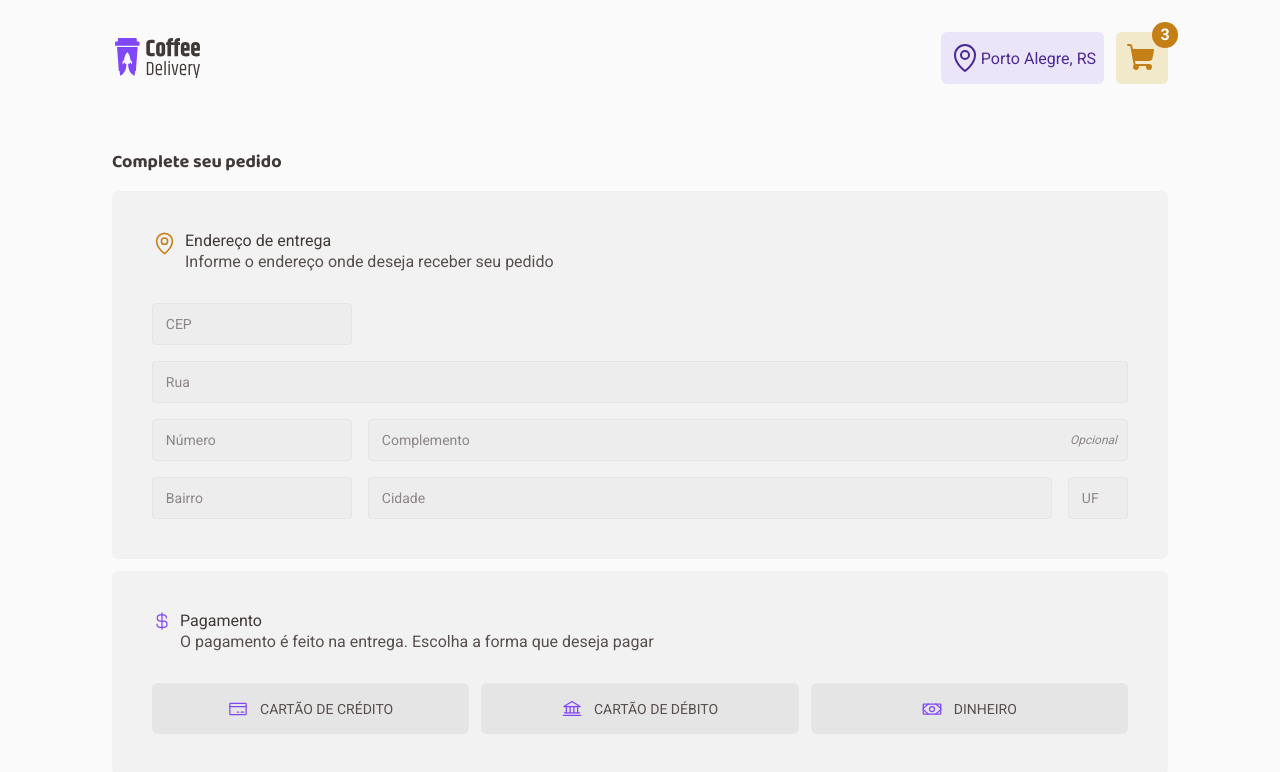
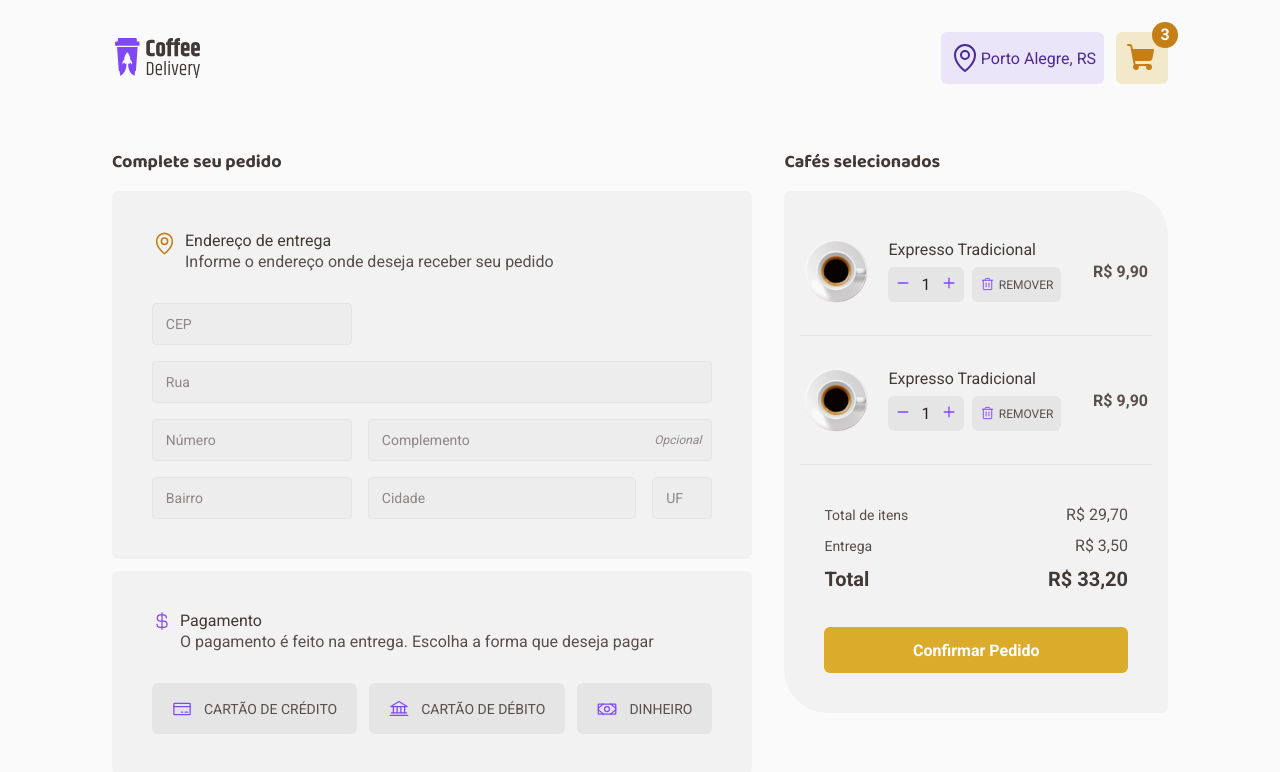
Before and after one commit to thyago608/coffee-delivery, a React (Vite) app: page /checkout in a window 1280 px wide. Shown: the top 772 px of the page. Built offline with nearby package versions, Linux system fonts and the light colour scheme.

Commit message:
Styled Page Checkout

```diff
--- a/src/components/CartItem/index.tsx
+++ b/src/components/CartItem/index.tsx
@@ -18,7 +18,7 @@ export function CartItem() {
         <AmountContainer>
           <AmountButtons />
           <RemoveButton>
-            <Trash size={20} />
+            <Trash size={15} />
             Remover
           </RemoveButton>
         </AmountContainer>
--- a/src/components/CartItem/styles.ts
+++ b/src/components/CartItem/styles.ts
@@ -7,6 +7,11 @@ export const Container = styled.div`
   display: flex;
   align-items: center;
   gap: 1.25rem;
+
+  img {
+    width: 64px;
+    height: 64px;
+  }
 `
 
 export const Title = styled.span`
@@ -17,6 +22,7 @@ export const AmountContainer = styled.div`
   margin-top: 0.5rem;
   display: flex;
   gap: 0.5rem;
+  flex-wrap: wrap;
 `
 
 export const RemoveButton = styled.button`
@@ -29,6 +35,7 @@ export const RemoveButton = styled.button`
   gap: 0.25rem;
 
   color: ${(props) => props.theme.colors['base-text']};
+  font-size: 0.75rem;
   text-transform: uppercase;
 
   transition: background 0.3s ease;
--- a/src/pages/Checkout/index.tsx
+++ b/src/pages/Checkout/index.tsx
@@ -1,6 +1,7 @@
 import { MapPin, CreditCard, Money, Bank, CurrencyDollar } from 'phosphor-react'
 import { Input } from 'components/Input'
 import { PaymentButton } from 'components/PaymentButton'
+import { CartItem } from 'components/CartItem'
 import {
   Main,
   CompleteOrder,
@@ -12,6 +13,11 @@ import {
   InputBlock,
   PaymentContainer,
   OptionsPayment,
+  CoffeeSelections,
+  CoffeeList,
+  CartItemContainer,
+  Totals,
+  ConfirmOrder,
 } from './styles'
 
 export function Checkout() {
@@ -81,6 +87,38 @@ export function Checkout() {
           </OptionsPayment>
         </PaymentContainer>
       </CompleteOrder>
+
+      <CoffeeSelections>
+        <header>
+          <h2>Cafés selecionados</h2>
+        </header>
+        <CoffeeList>
+          <CartItemContainer>
+            <CartItem />
+          </CartItemContainer>
+          <CartItemContainer>
+            <CartItem />
+          </CartItemContainer>
+        </CoffeeList>
+        <Totals>
+          <label>
+            Total de itens
+            <span>R$ 29,70</span>
+          </label>
+
+          <label>
+            Entrega
+            <span>R$ 3,50</span>
+          </label>
+
+          <label>
+            Total
+            <span>R$ 33,20</span>
+          </label>
+
+          <ConfirmOrder>Confirmar Pedido</ConfirmOrder>
+        </Totals>
+      </CoffeeSelections>
     </Main>
   )
 }
--- a/src/pages/Checkout/styles.ts
+++ b/src/pages/Checkout/styles.ts
@@ -6,8 +6,15 @@ export const Main = styled.main`
 
   padding: 2rem 1rem;
 
+  display: grid;
+  gap: 2rem;
+
   @media (min-width: 768px) {
     padding: 2rem;
+  }
+
+  @media (min-width: 1024px) {
+    grid-template-columns: repeat(2, 1fr);
   }
 `
 
@@ -92,7 +99,7 @@ export const PaymentContainer = styled.div`
 `
 
 export const OptionsPayment = styled.div`
-  margin-top: 32px;
+  margin-top: 2rem;
 
   display: flex;
   flex-direction: column;
@@ -102,3 +109,84 @@ export const OptionsPayment = styled.div`
     flex-direction: row;
   }
 `
+
+export const CoffeeSelections = styled.section`
+  > header h2 {
+    color: ${(props) => props.theme.colors['base-subtitle']};
+    font-size: 1.125rem;
+    font-family: 'Baloo 2';
+  }
+`
+
+export const CoffeeList = styled.div`
+  margin-top: 0.9375rem;
+  background: ${(props) => props.theme.colors['base-card']};
+  padding: 2.5rem;
+
+  border-radius: 6px 44px 0 0;
+
+  @media (min-width: 1024px) {
+    padding: 2.5rem 1rem;
+  }
+`
+
+export const CartItemContainer = styled.div`
+  padding-bottom: 1.5rem;
+  border-bottom: 1px solid ${(props) => props.theme.colors['base-button']};
+
+  & + & {
+    padding-top: 1.5rem;
+  }
+`
+
+export const Totals = styled.div`
+  border-radius: 0 0 6px 44px;
+  background: ${(props) => props.theme.colors['base-card']};
+  padding: 0 2.5rem 2.5rem;
+  position: relative;
+  display: flex;
+  flex-direction: column;
+  gap: 0.75rem;
+
+  label {
+    color: ${(props) => props.theme.colors['base-text']};
+    font-size: 0.875rem;
+
+    display: flex;
+    justify-content: space-between;
+    align-items: center;
+
+    span {
+      font-size: 1rem;
+    }
+
+    &:last-of-type {
+      color: ${(props) => props.theme.colors['base-subtitle']};
+      font-size: 1.25rem;
+      font-weight: bold;
+
+      span {
+        font-size: inherit;
+        font-weight: inherit;
+        color: inherit;
+      }
+    }
+  }
+`
+
+export const ConfirmOrder = styled.button`
+  margin-top: 1.5rem;
+
+  height: 46px;
+  background: ${(props) => props.theme.colors.yellow};
+  border-radius: 6px;
+
+  font-weight: bold;
+  color: ${(props) => props.theme.colors.white};
+
+  transition: background 0.3s ease;
+
+  &:hover {
+    background: ${(props) => props.theme.colors['yellow-dark']};
+  }
+`
```
